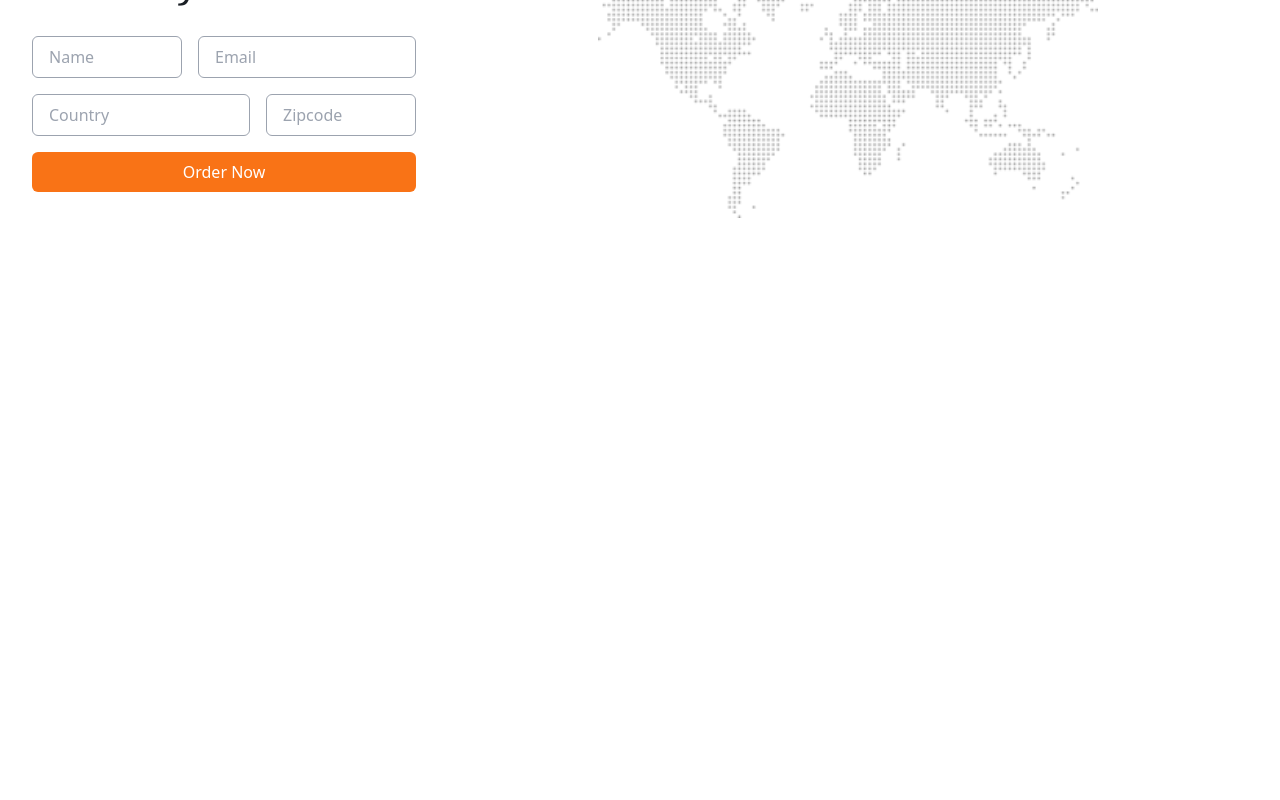
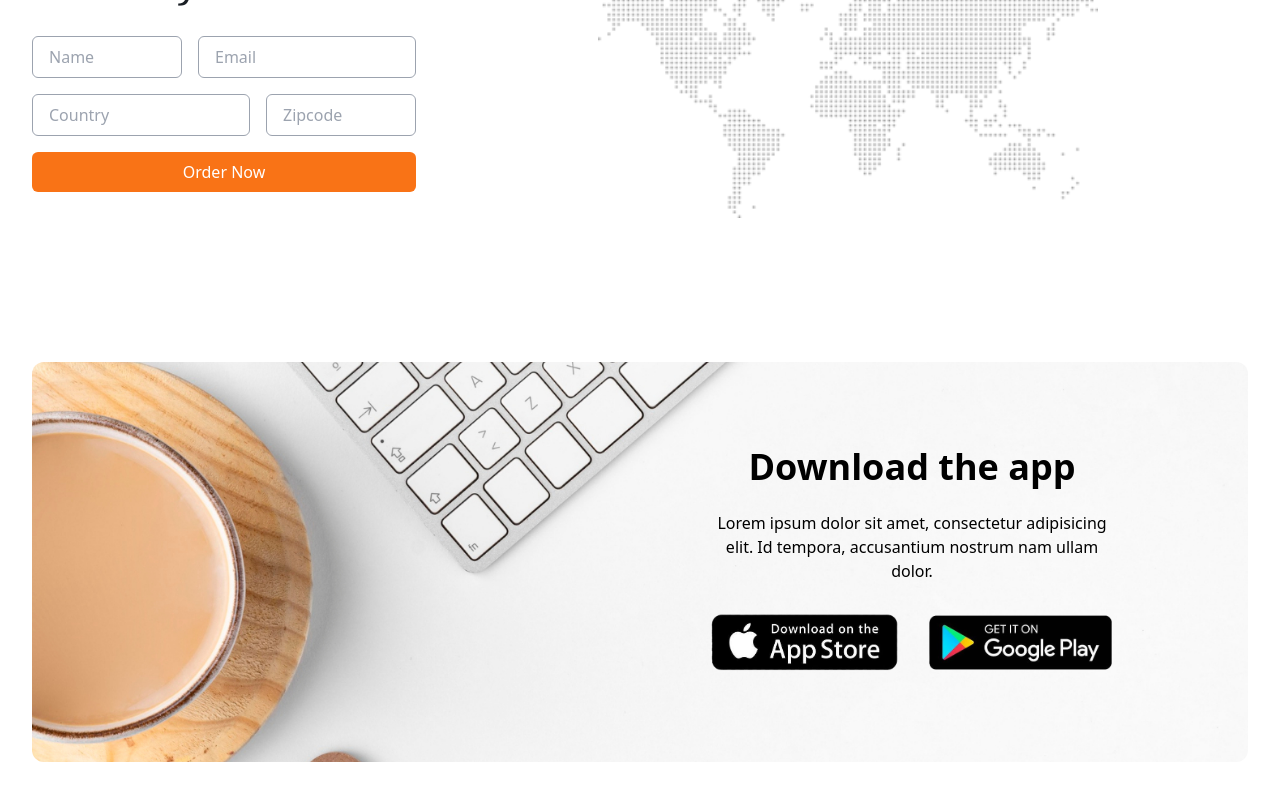
Before and after one commit to nhtanvir93/coffee-framer, a React (Create React App) app: page / in a window 1280 px wide. Shown: the part 1624-2424 px from the top of the page. Before the commit the page ends 1986 px from the top, so only its background shows below. Built offline with nearby package versions, Linux system fonts and the light colour scheme.

Commit message:
Feat: appBanner added

```diff
--- a/src/App.tsx
+++ b/src/App.tsx
@@ -1,4 +1,5 @@
 import './App.css';
+import AppBanner from './components/AppBanner/AppBanner';
 import Hero from './components/Hero/Hero';
 import Services from './components/Services/Services';
 import WhereToBuy from './components/WhereToBuy/WhereToBuy';
@@ -9,6 +10,7 @@ function App() {
       <Hero />
       <Services />
       <WhereToBuy />
+      <AppBanner />
     </div>
   );
 }
--- /dev/null
+++ b/src/components/AppBanner/AppBanner.module.css
@@ -0,0 +1,8 @@
+.bannerBackground {
+  background-image: url('../../assets/coffee-cover.jpg');
+  background-size: cover;
+  background-position: center;
+  background-repeat: no-repeat;
+  height: 100%;
+  width: 100%;
+}
--- /dev/null
+++ b/src/components/AppBanner/AppBanner.tsx
@@ -0,0 +1,82 @@
+import { motion } from 'framer-motion';
+
+import appStoreImg from './../../assets/website/app_store.png';
+import playStoreImg from './../../assets/website/play_store.png';
+import styles from './AppBanner.module.css';
+
+const AppBanner = () => {
+  return (
+    <div className="container my-14">
+      <div
+        className={[
+          styles.bannerBackground,
+          'rounded-xl sm:flex sm:min-h-[400px] sm:items-center sm:justify-end',
+        ].join(' ')}
+      >
+        <div>
+          <div className="mx-auto max-w-xl space-y-6 sm:mx-12">
+            <motion.h2
+              initial={{ opacity: 0, y: 100 }}
+              whileInView={{ opacity: 1, y: 0 }}
+              transition={{
+                type: 'spring',
+                stiffness: 100,
+                damping: 10,
+                delay: 0.2,
+              }}
+              className="text-center text-2xl font-semibold sm:text-4xl"
+            >
+              Download the app
+            </motion.h2>
+            <motion.p
+              initial={{ opacity: 0, y: 100 }}
+              whileInView={{ opacity: 1, y: 0 }}
+              transition={{
+                type: 'spring',
+                stiffness: 100,
+                damping: 10,
+                delay: 0.3,
+              }}
+              className="text-center sm:px-20"
+            >
+              Lorem ipsum dolor sit amet, consectetur adipisicing elit. Id tempora, accusantium
+              nostrum nam ullam dolor.
+            </motion.p>
+            <div className="flex items-center justify-center gap-4">
+              <motion.a
+                initial={{ opacity: 0, y: 100 }}
+                whileInView={{ opacity: 1, y: 0 }}
+                transition={{
+                  type: 'spring',
+                  stiffness: 100,
+                  damping: 10,
+                  delay: 0.4,
+                }}
+                href="#"
+                className="max-w-[150px] sm:max-w-[120px] md:max-w-[200px]"
+              >
+                <img src={appStoreImg} alt="" />
+              </motion.a>
+              <motion.a
+                initial={{ opacity: 0, y: 100 }}
+                whileInView={{ opacity: 1, y: 0 }}
+                transition={{
+                  type: 'spring',
+                  stiffness: 100,
+                  damping: 10,
+                  delay: 0.4,
+                }}
+                href="#"
+                className="max-w-[150px] sm:max-w-[120px] md:max-w-[200px]"
+              >
+                <img src={playStoreImg} alt="" />
+              </motion.a>
+            </div>
+          </div>
+        </div>
+      </div>
+    </div>
+  );
+};
+
+export default AppBanner;
```
Also changed, not shown: .eslintrc.cjs.
